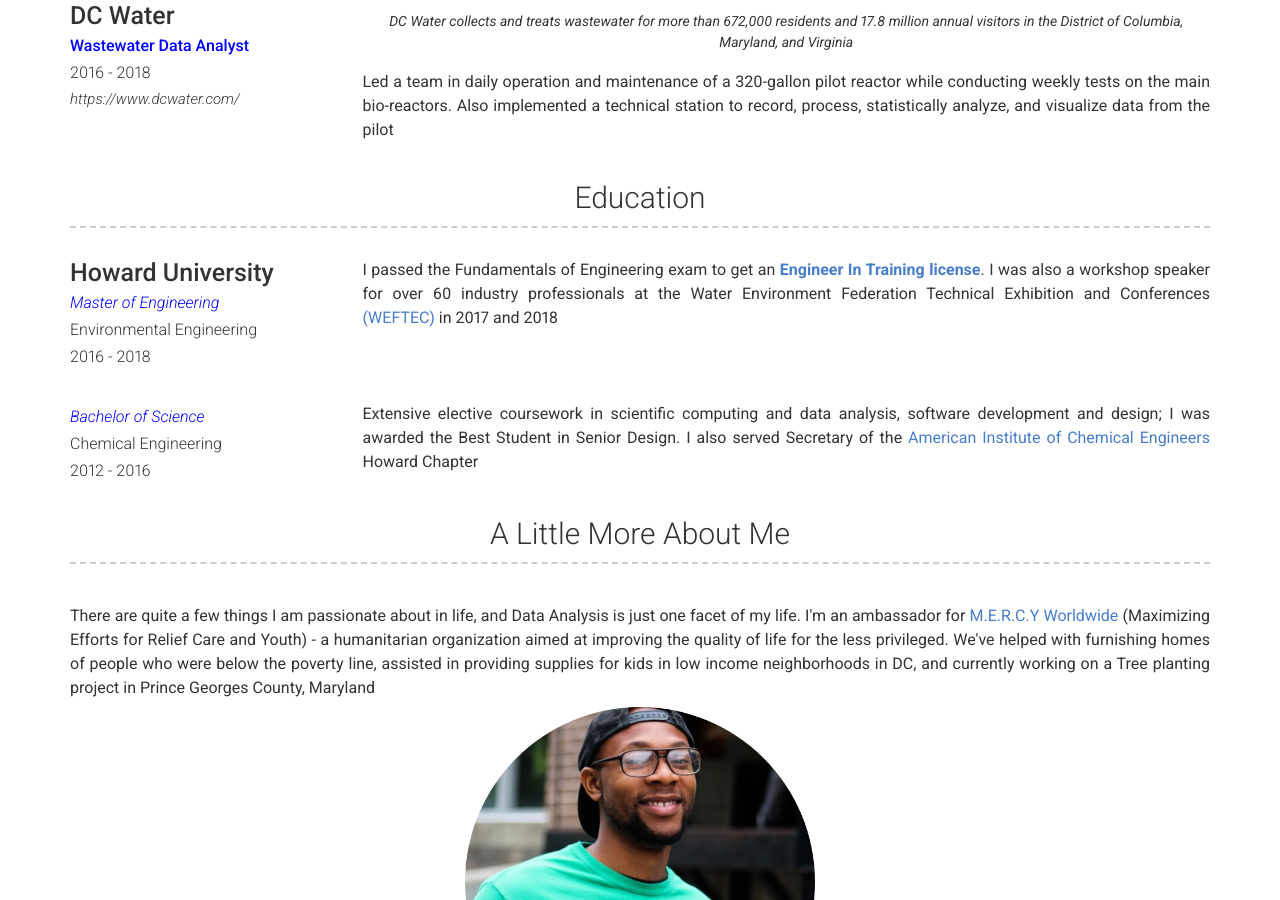
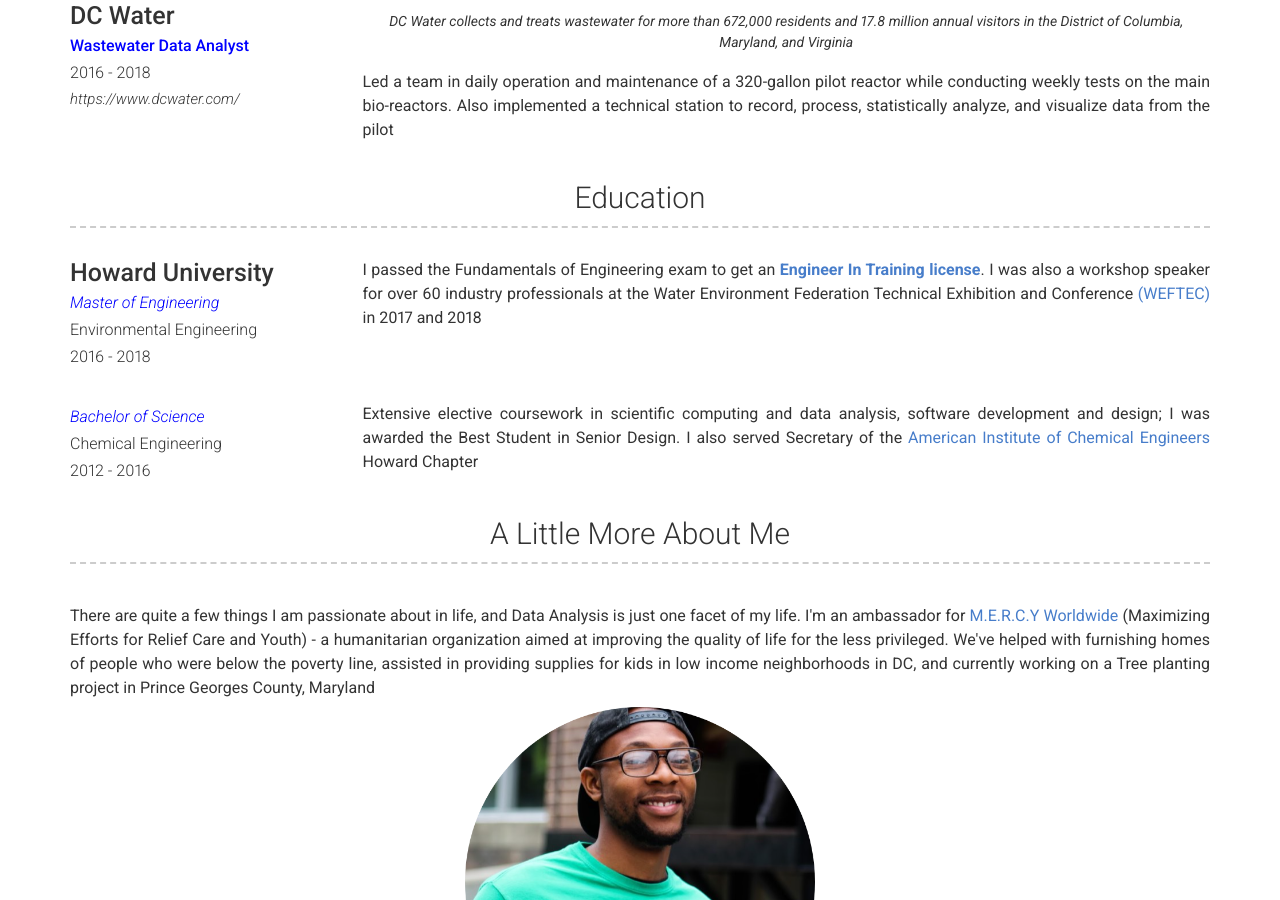
Before and after one commit to OlaOlagunju/cloudgeek.com.ng, a Jekyll site: the page built from index.md, in a window 1280 px wide and 900 px high, scrolled down 2221 px. Built offline with Jekyll 4.4.1, drawn with Linux system fonts in a browser that asks for light colours; nearby versions of some CDN libraries.

Commit message:
Update _config.yml

```diff
--- a/_config.yml
+++ b/_config.yml
@@ -188,7 +188,7 @@
           #Short institution or course description (optional)
         description: | # this will include new lines to allow paragraphs
           I passed the Fundamentals of Engineering exam to get an <strong><a href="https://github.com/OlaOlagunju/portfolio/blob/main/Ola_FE_NCEES%20Result%20Verification.pdf">Engineer In Training license</a></strong>.
-          I was also a workshop speaker for over 60 industry professionals at the Water Environment Federation Technical Exhibition and Conferences <a href="https://www.weftec.org/">(WEFTEC)</a> in 2017 and 2018
+          I was also a workshop speaker for over 60 industry professionals at the Water Environment Federation Technical Exhibition and Conference <a href="https://www.weftec.org/">(WEFTEC)</a> in 2017 and 2018
       - layout: top-left
         title:
         sub_title: <p style="color:blue"><strong><a href="https://github.com/OlaOlagunju/portfolio/blob/main/Ola_Unofficial_Transcript.pdf">Bachelor of Science</a></strong></p>
```
